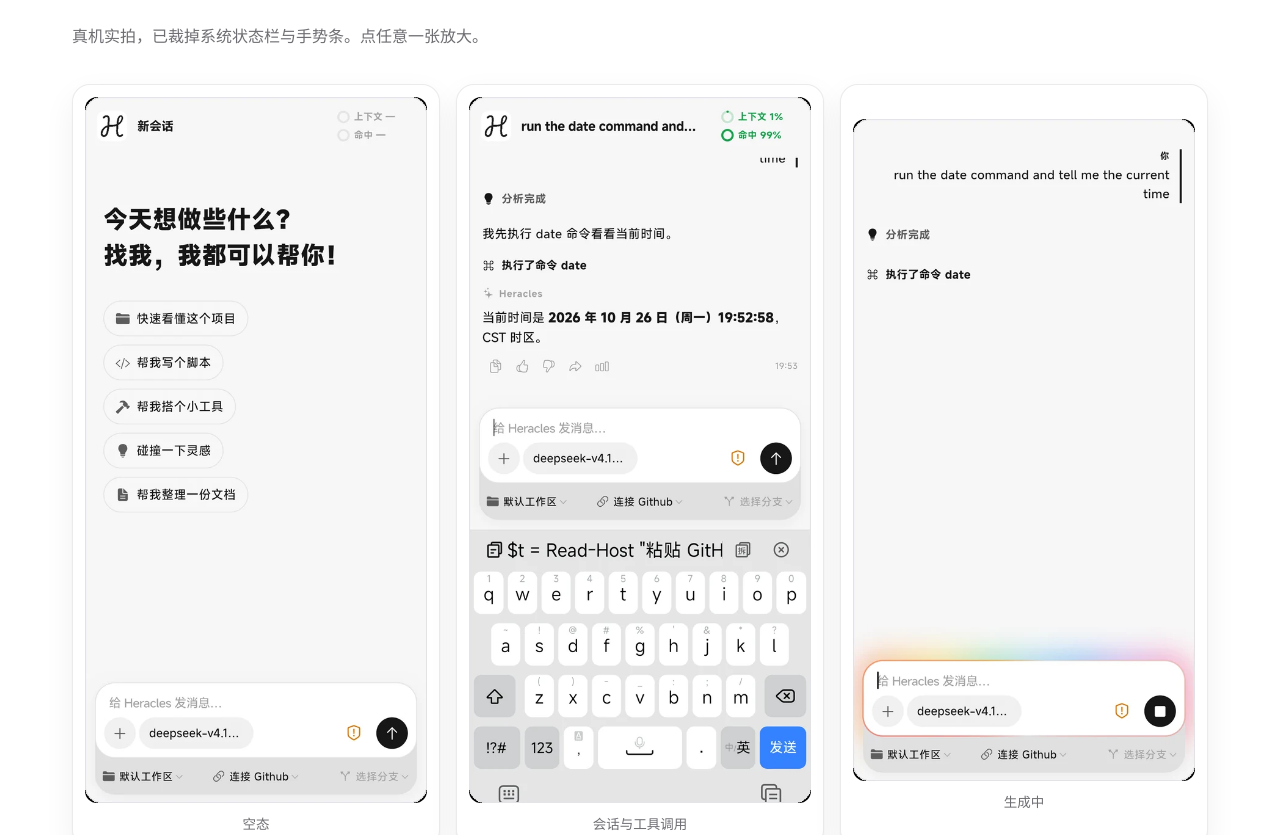
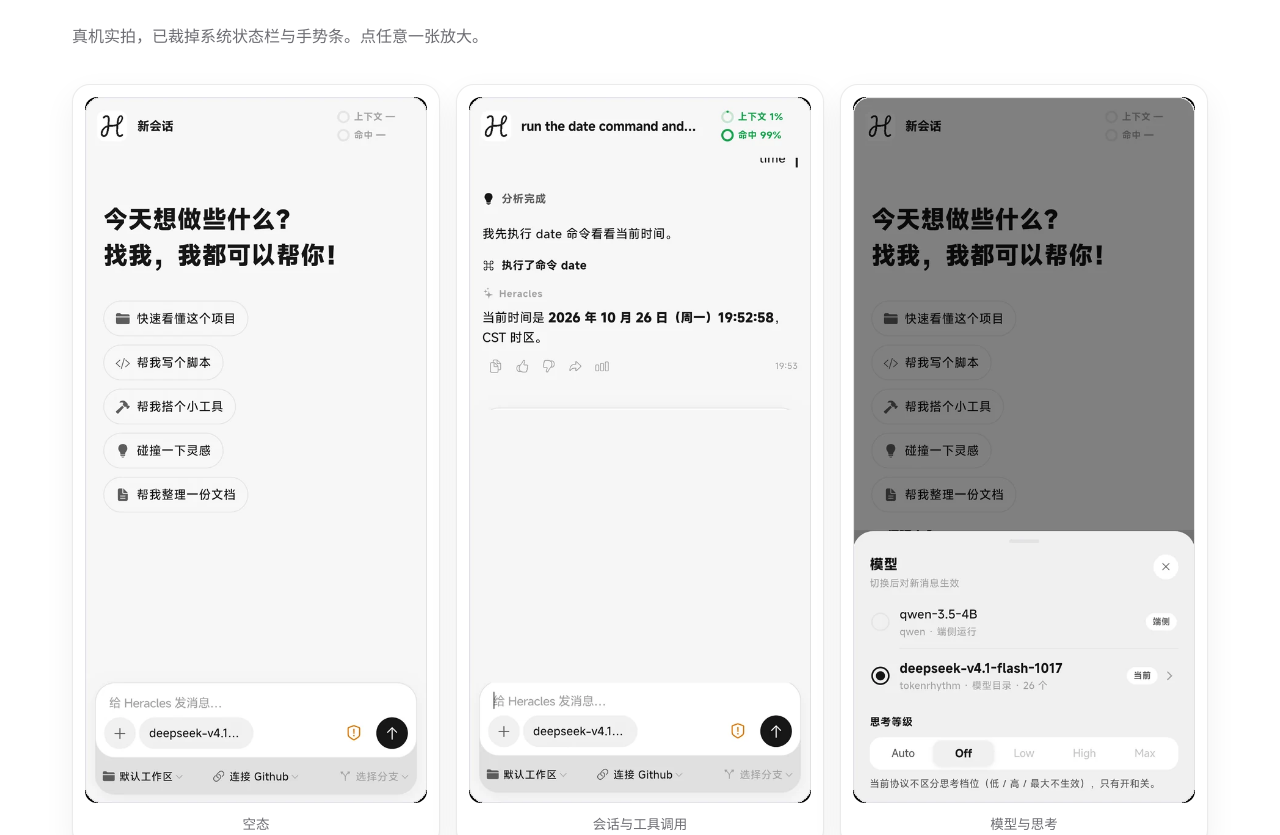
Before and after one commit to theohowie/Heracles, a React (Vite) app in the folder web/: page / in a window 1280 px wide. Shown: the part 5403-6238 px from the top of the page. Built offline with nearby package versions, Linux system fonts and the light colour scheme.

Commit message:
截图修正：会话图裁掉键盘并保留完整顶栏（命中 99%），补齐到统一 9:16；移除无法一致裁切的「生成中」图

```diff
--- a/web/src/Landing.jsx
+++ b/web/src/Landing.jsx
@@ -62,7 +62,6 @@ const STEPS = [
 const GALLERY = [
   { src: '/Heracles/shots/empty.webp', title: '空态' },
   { src: '/Heracles/shots/chat.webp', title: '会话与工具调用' },
-  { src: '/Heracles/shots/generating.webp', title: '生成中' },
   { src: '/Heracles/shots/modelsheet.webp', title: '模型与思考' },
   { src: '/Heracles/shots/perms.webp', title: '设备权限' },
   { src: '/Heracles/shots/home.webp', title: '设置首页' },
```
Also changed, not shown: web/public/shots/chat.webp, web/public/shots/generating.webp (deleted).
